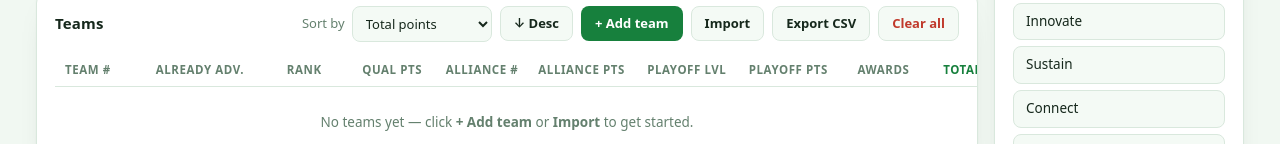
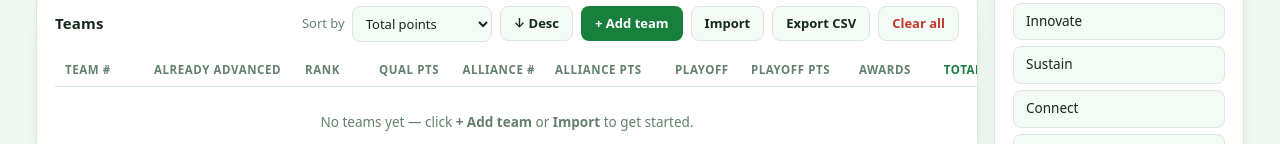
Before and after one commit to syt6099/ftc-advancement-points, a plain HTML site: page index.html in a window 1280 px wide. Shown: the part 336-480 px from the top of the page. Drawn offline with Linux system fonts and the light colour scheme.

Commit message:
Update index.html

```diff
--- a/index.html
+++ b/index.html
@@ -350,12 +350,12 @@
             <thead>
               <tr>
                 <th class="c-team" data-sort="number">Team #</th>
-                <th class="c-check">Already adv.</th>
+                <th class="c-check">Already advanced</th>
                 <th class="c-rank" data-sort="rank">Rank</th>
                 <th class="c-qual num" data-sort="qual">Qual pts</th>
                 <th class="c-all num">Alliance #</th>
                 <th class="c-all num" data-sort="alliancePts">Alliance pts</th>
-                <th class="c-po num">Playoff lvl</th>
+                <th class="c-po num">Playoff</th>
                 <th class="c-po num" data-sort="playoffPts">Playoff pts</th>
                 <th class="c-award num" data-sort="award">Awards</th>
                 <th class="c-all num" data-sort="total">Total</th>
```
